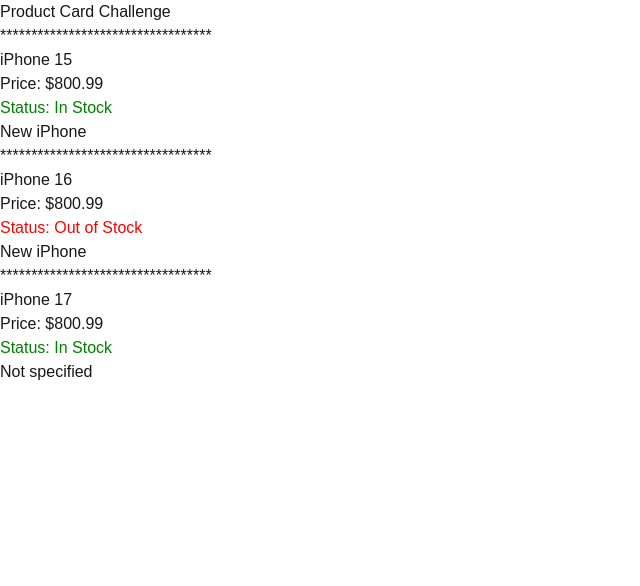
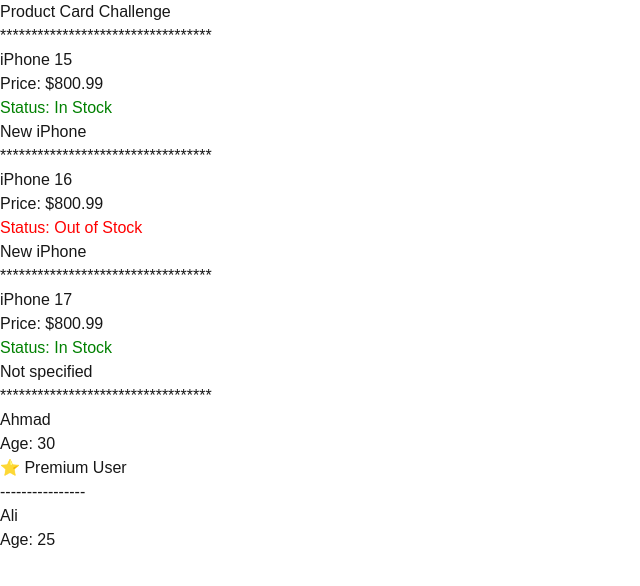
Before and after one commit to Muhammedavvata/react-learning, a Next.js app: page / in a window 1280 px wide. Shown: the top 586 px of the page, without its empty margins (0-640 px from the left). Built offline with nearby package versions, Linux system fonts and the light colour scheme.

Commit message:
Practice conditional rendering with &&

```diff
--- /dev/null
+++ b/app/UserCard.tsx
@@ -0,0 +1,15 @@
+type UserCardProps = {
+  name: string,
+  age: number,
+  isPremium: boolean
+}
+function UserCard({name,age,isPremium}: UserCardProps) {
+  return (
+    <div className="user-card">
+      <h2>{name}</h2>
+      <p>Age: {age}</p>
+      {isPremium && <p>⭐ Premium User</p>}
+    </div>
+  )
+};
+export default UserCard;
--- a/app/page.tsx
+++ b/app/page.tsx
@@ -1,4 +1,6 @@
 import ProductCard from "./ProductCard";
+import UserCard from "./UserCard";
+
 
 function Home() {
   return (
@@ -22,6 +24,10 @@
       price={800.99}
       inStock={true}
         />
+      <p>  **********************************    </p>
+      <UserCard name="Ahmad" age={30} isPremium={true} />
+      <p>  ----------------    </p>
+      <UserCard name="Ali" age={25} isPremium={false} />
     </>
   );
 }
```
